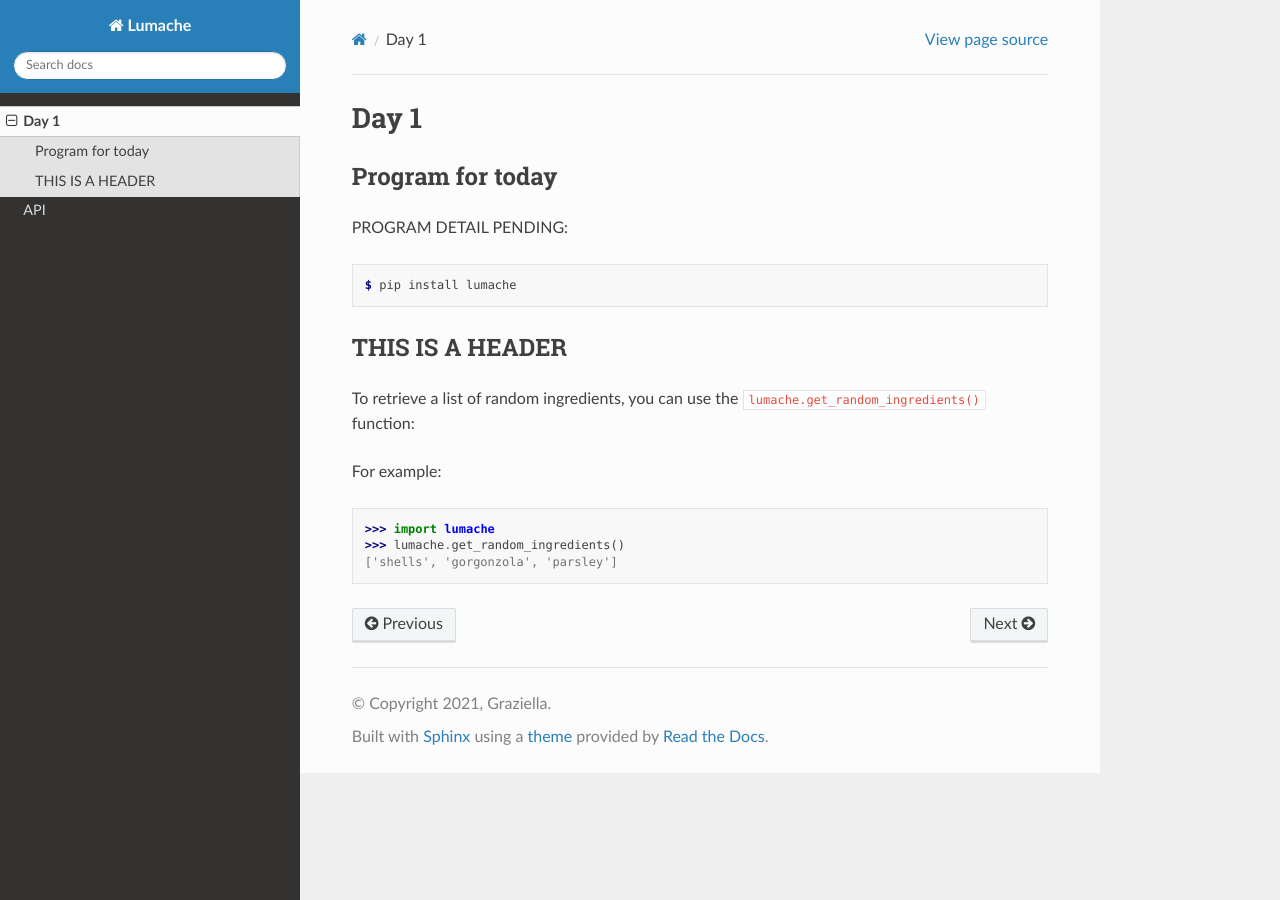
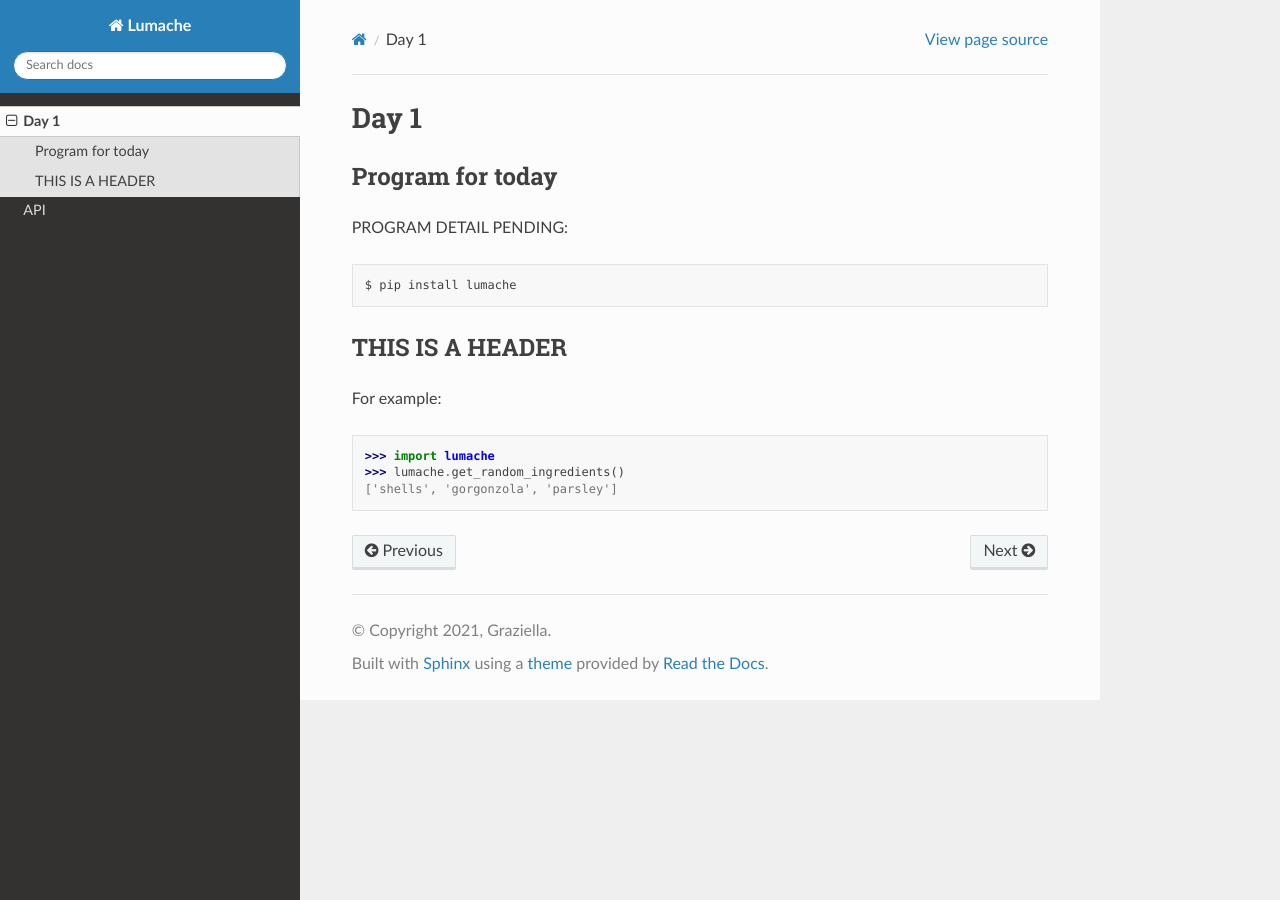
Before and after one commit to pwkooij/fungal_bioinformatics, a Sphinx documentation site: the page built from docs/source/Day1.rst, in a window 1280 px wide. Built offline with Sphinx 7.4.7 and the Read the Docs theme 3.1.0, drawn with Linux system fonts in a browser that asks for light colours.

Commit message:
Update Day1.rst

```diff
--- a/docs/source/Day1.rst
+++ b/docs/source/Day1.rst
@@ -2,20 +2,16 @@ Day 1
 =====
 
 Program for today
-------------
+-----------------
 
 PROGRAM DETAIL PENDING:
 
-.. code-block:: console
+.. code-block::
 
     $ pip install lumache
 
 THIS IS A HEADER
 ----------------
-
-To retrieve a list of random ingredients,
-you can use the ``lumache.get_random_ingredients()`` function:
-
 
 
 For example:
```
